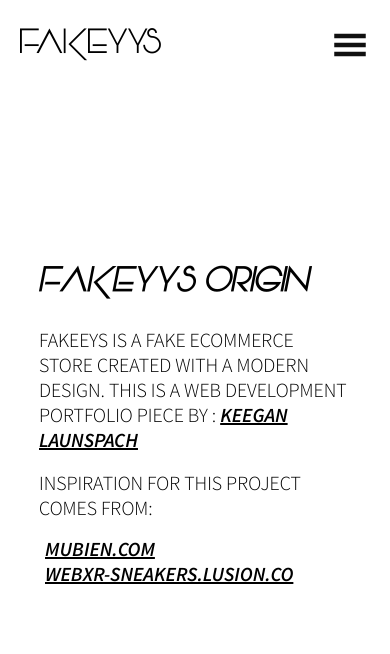
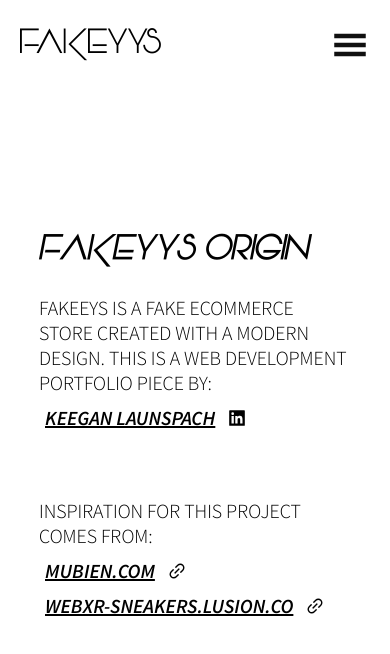
Before and after one commit to Typicallunchbox/fakeyys-ecommerce, a React (Vite) app: page /about in a window 390 px wide. Shown: the top 654 px of the page. Built offline with nearby package versions, Linux system fonts and the light colour scheme.

Commit message:
styled about us img popup and mobile vers

```diff
--- a/src/components/imagePopup/index.tsx
+++ b/src/components/imagePopup/index.tsx
@@ -36,7 +36,7 @@ const ImagePopup = ({image}:ImagePopupProps) => {
     // filter: ' blur(20px)',
     backgroundColor: 'rgb(255, 67, 75)',
     backgroundImage: `url('./images/${image}')`,
-    opacity: 0.6,
+    opacity: 0.8,
     zIndex: 2,
   };
 
--- a/src/pages/about.tsx
+++ b/src/pages/about.tsx
@@ -3,9 +3,13 @@ import { useState } from "react";
 import AnimatedPage from "../AnimatedPage";
 import ImagePopup from '../components/imagePopup';
 import { motion } from "framer-motion";
+import { useDeviceContext } from "../contexts/device-context";
+import { AiFillLinkedin, AiOutlineLink } from 'react-icons/ai';
+
 
 
 const about = () => {
+  const { isMobile } = useDeviceContext();
   const [showImage, setShowImage]= useState(false);
   const [image, setImage]= useState<string>('');
 
@@ -21,23 +25,53 @@ const about = () => {
 
   return (
     <AnimatedPage>
-      <motion.div variants={variants} animate={showImage ? 'show' : 'hide'} initial={{opacity:0}} exit={{opacity:0}}>
+      <motion.div
+        variants={variants}
+        animate={showImage ? "show" : "hide"}
+        initial={{ opacity: 0 }}
+        exit={{ opacity: 0 }}
+      >
         <ImagePopup image={image} />
       </motion.div>
       <div className="page about">
         <div className="content">
           <h2>FAKEYYS ORIGIN</h2>
-          <p>FAKEEYS IS A FAKE ECOMMERCE STORE CREATED WITH A MODERN DESIGN. THIS IS A WEB DEVELOPMENT PORTFOLIO PIECE BY : <motion.span onHoverEnd={() => setShowImage(false)} onHoverStart={() => setShowImage(true)}>KEEGAN LAUNSPACH</motion.span> </p>
+          <p>
+            FAKEEYS IS A FAKE ECOMMERCE STORE CREATED WITH A MODERN DESIGN. THIS
+            IS A WEB DEVELOPMENT PORTFOLIO PIECE BY:
+            <motion.a
+              onHoverEnd={() => setShowImage(false)}
+              onHoverStart={() => setShowImage(true)}
+              href="https://www.linkedin.com/in/keegan-launspach/"
+              target="_blank"
+            >
+              KEEGAN LAUNSPACH <AiFillLinkedin />
+            </motion.a>
+          </p>
           <br />
-          <p>INSPIRATION FOR THIS PROJECT COMES FROM:</p>
-          <div className="inspirations">
-            <motion.a onHoverEnd={() => setShowImage(false)} onHoverStart={() => loadImage('green-black-handbag.jpg')} href="https://mubien.com/" target="_blank">MUBIEN.COM</motion.a>
-            <motion.a onHoverEnd={() => setShowImage(false)} onHoverStart={() => loadImage('maroon-white-handbag.jpg')} href="https://webxr-sneakers.lusion.co/" target="_blank">WEBXR-SNEAKERS.LUSION.CO</motion.a>
+          <div className={`inspirations ${isMobile ? "mobile" : "desktop"}`}>
+            <p>INSPIRATION FOR THIS PROJECT COMES FROM:</p>
+            <motion.a
+              onHoverEnd={() => setShowImage(false)}
+              onHoverStart={() => loadImage("green-black-handbag.jpg")}
+              href="https://mubien.com/"
+              target="_blank"
+            >
+              MUBIEN.COM <AiOutlineLink />
+            </motion.a>
+            <motion.a
+              onHoverEnd={() => setShowImage(false)}
+              onHoverStart={() => loadImage("maroon-white-handbag.jpg")}
+              href="https://webxr-sneakers.lusion.co/"
+              target="_blank"
+            >
+              WEBXR-SNEAKERS.LUSION.CO <AiOutlineLink />
+            </motion.a>
           </div>
         </div>
       </div>
     </AnimatedPage>
-  )
+  );
 }
 
 export default about
--- a/src/style.scss
+++ b/src/style.scss
@@ -259,9 +259,21 @@ h3 {
                 margin-bottom: 20px;
             }
 
+            a{
+                display: flex;
+                align-items: center;
+                gap: 12px;
+                text-decoration: underline;
+                font-size: 20px;
+                margin-left: 6px;
+                font-family: 'SourceSansPro-semibold-italic';
+                margin-top: 10px;
+            }
+
             span{
                 font-family: 'SourceSansPro-semibold-italic';
                 text-decoration: underline;
+                display: inline-block;
             }
 
             .inspirations{
@@ -269,11 +281,8 @@ h3 {
                 flex-direction: column;
                 margin-top: 16px;
 
-                a{
-                    text-decoration: underline;
-                    font-size: 20px;
-                    margin-left: 6px;
-                    font-family: 'SourceSansPro-semibold-italic';
+                &.mobile{
+                    margin-top: 50px;
                 }
             }
         }
```
